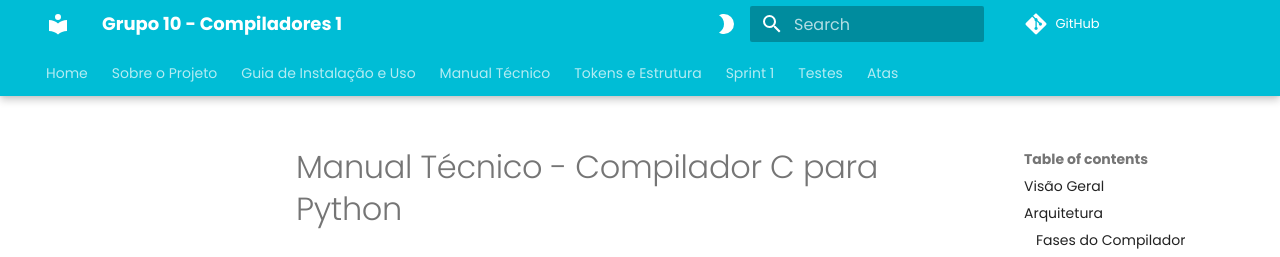
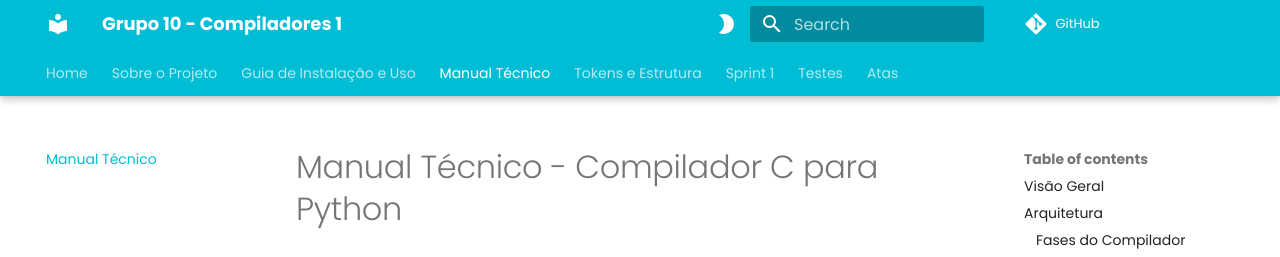
Before and after one commit to Davicamilo23/2025.2-Compiladores-1_Grupo-10, an MkDocs documentation site: the page built from docs/manual-tecnico.md, in a window 1280 px wide. Shown: the top 257 px of the page. Built offline with MkDocs 1.6.1 and Material for MkDocs 9.7.7, drawn with Linux system fonts in a browser that asks for light colours; comment, search, counter and statistics services are not loaded.

Commit message:
fix: Ajusta nome do arquivo no mkdocs.yml

```diff
--- a/mkdocs.yml
+++ b/mkdocs.yml
@@ -5,7 +5,7 @@ nav:
   - Home: index.md
   - Sobre o Projeto: sobre.md
   - Guia de Instalação e Uso: guia-instalacao-uso.md
-  - Manual Técnico: MANUAL_TECNICO.md
+  - Manual Técnico: manual-tecnico.md
   - Tokens e Estrutura: linguagem-fonte-c.md
   - Sprint 1:
     - Sumário: SUMARIO_EXECUTIVO.md
```
